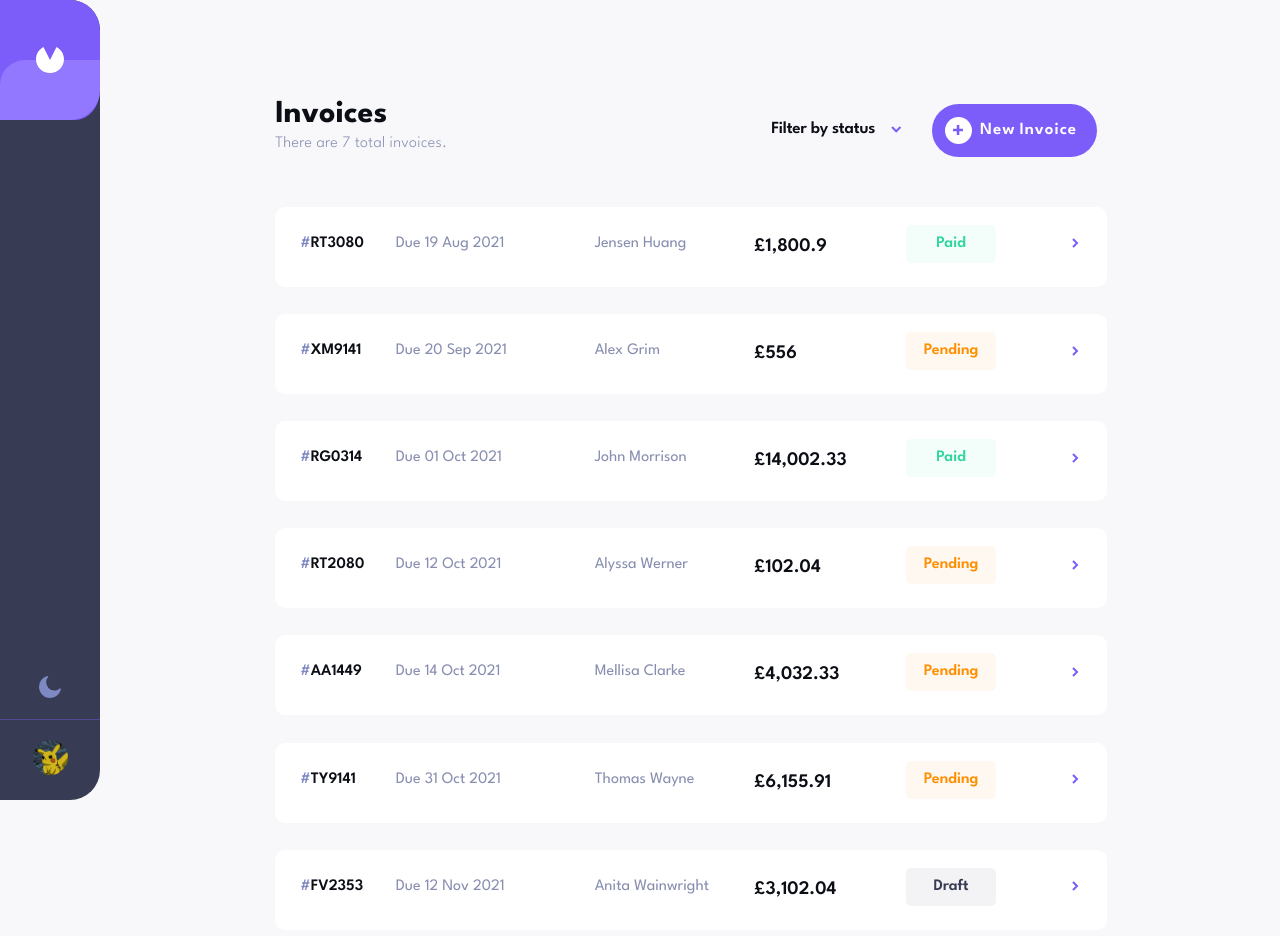
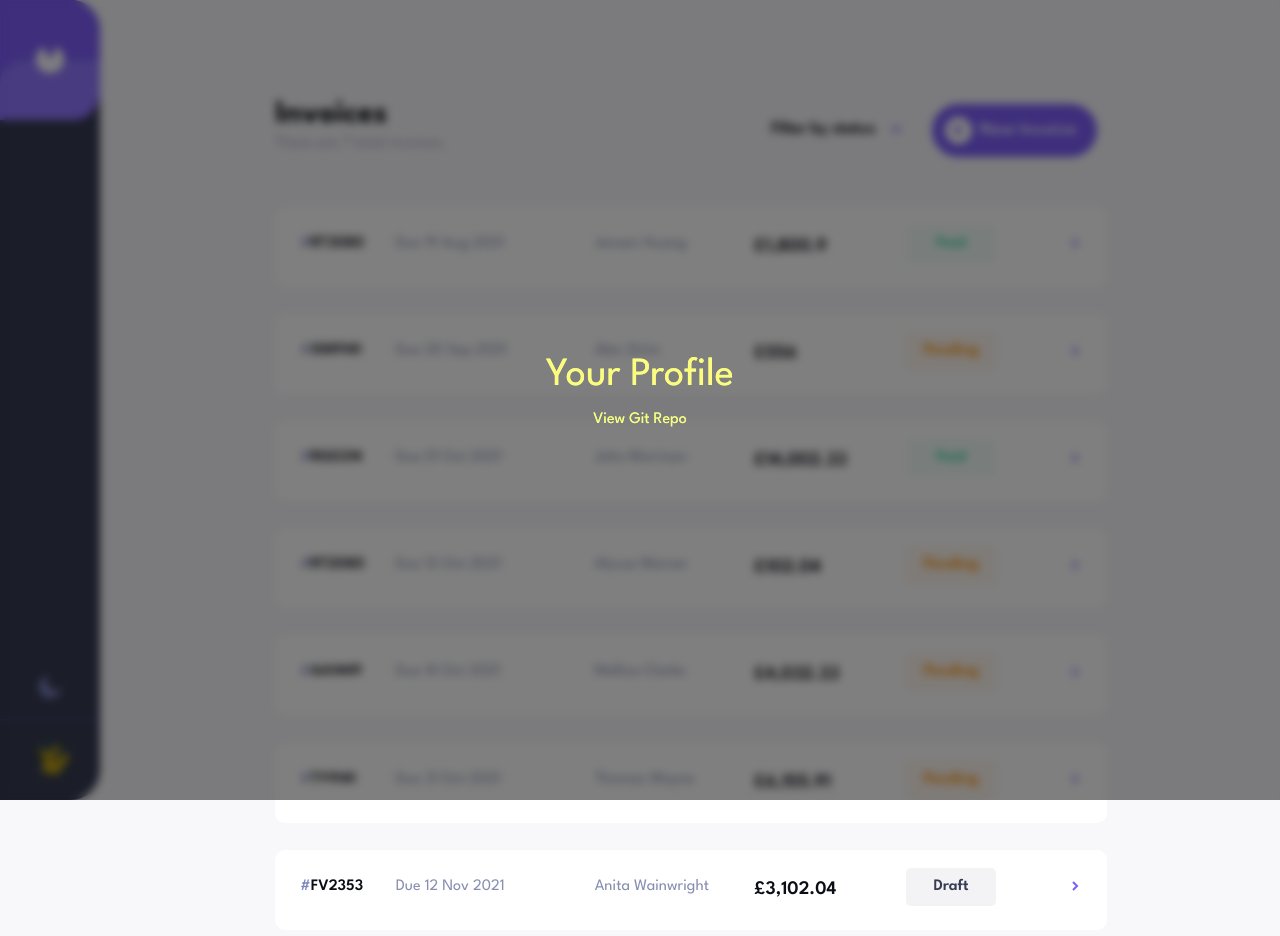
Before and after one commit to Varadarajan-M/Invoice-app, a React (Create React App) app: page / in a window 1280 px wide. Both pictures are taken after a click on the picture 50 px from the left and 757 px from the top of the page. Shown: the top 936 px of the page. Built offline with nearby package versions, Linux system fonts and the light colour scheme.

Commit message:
Invoice App Profile layout completed

```diff
--- /dev/null
+++ b/src/lib/components/Profile.js
@@ -0,0 +1,17 @@
+import React from 'react';
+import '../../navbar/Navbar.scss';
+import Backdrop from '@mui/material/Backdrop';
+
+const Profile = ({ profileClick, onClose }) => {
+  return (
+    <Backdrop open={profileClick} onClick={onClose} sx={{ zIndex: 1302 }}>
+      <div class='profile d-flex flex-column min-vh-100 min-vw-100 justify-content-center align-items-center'>
+        <h1>Your Profile</h1>
+
+        <p>View Git Repo</p>
+      </div>
+    </Backdrop>
+  );
+};
+
+export default Profile;
--- a/src/navbar/Navbar.js
+++ b/src/navbar/Navbar.js
@@ -1,4 +1,4 @@
-import React from 'react';
+import React, { Fragment } from 'react';
 import { Image } from 'react-bootstrap';
 import lightIcon from '../assets/images/icon-sun.svg';
 import darkIcon from '../assets/images/icon-moon.svg';
@@ -6,9 +6,14 @@ import avatar from '../assets/images/github-pro.jpg';
 import logo from '../assets/images/logo.svg';
 import { useTheme } from '../context/UIcontext';
 import './Navbar.scss';
+import Profile from '../lib/components/Profile';
+import { useFormOpen as useDialogOpen } from '../invoice-form/hooks';
+
 const Navbar = () => {
   const { mode, theme, switchTheme } = useTheme();
+  const { formOpen: dialogOpen, onOpen, onClose } = useDialogOpen();
   return (
+    <Fragment>
       <nav style={{ ...theme.navbar }} className='custom-navbar'>
         <div className='brand-logo text-white'>
           <Image className='logo' src={logo} alt='logo' />
@@ -23,6 +28,7 @@ const Navbar = () => {
               onClick={switchTheme}
             />
           </div>
+
           <div className='divider'></div>
           <div className='avatar-image'>
             <Image
@@ -33,10 +39,13 @@ const Navbar = () => {
               style={{
                 borderRadius: '50%',
               }}
+              onClick={onOpen}
             />
           </div>
         </div>
       </nav>
+      <Profile profileClick={dialogOpen} onClose={onClose} />
+    </Fragment>
   );
 };
 
--- a/src/navbar/Navbar.scss
+++ b/src/navbar/Navbar.scss
@@ -9,7 +9,7 @@
 	justify-content: space-between;
 	align-items: center;
 	overflow: hidden;
-	z-index: 16000;
+	z-index: 1301;
 
 	.brand-logo {
 		background: $lightblue;
@@ -155,3 +155,13 @@
 		height: -webkit-fill-available;
 	}
 }
+
+
+.profile {
+	position: fixed;
+	color: rgb(255, 251, 125);
+	background: linear-gradient(45deg, rgb(133, 255, 189) 0%, rgb(255, 251, 125) 100%) text;
+	backdrop-filter: blur(4px);
+
+
+}
```
Lines whose indentation alone changed are shown as unchanged.
